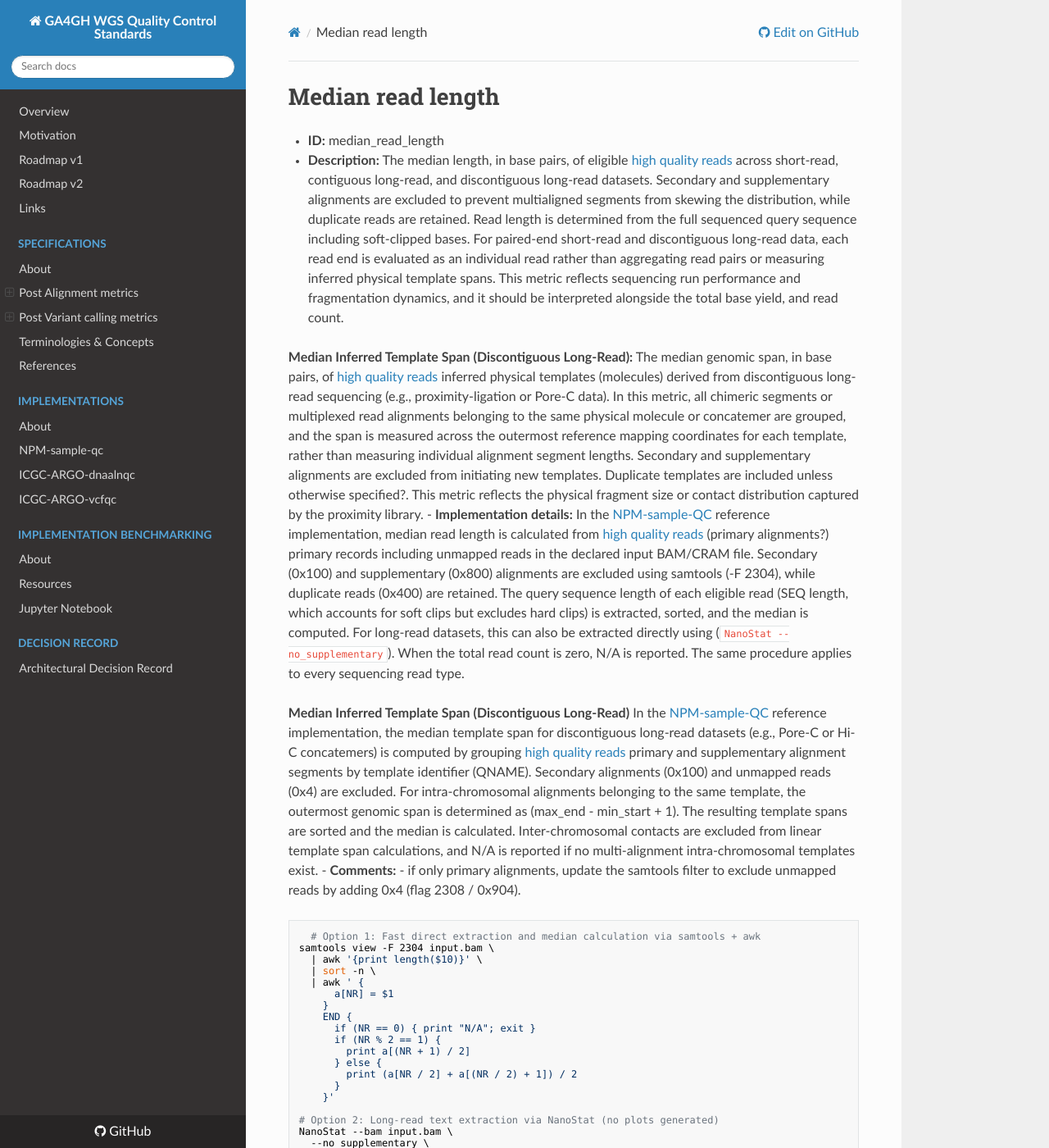
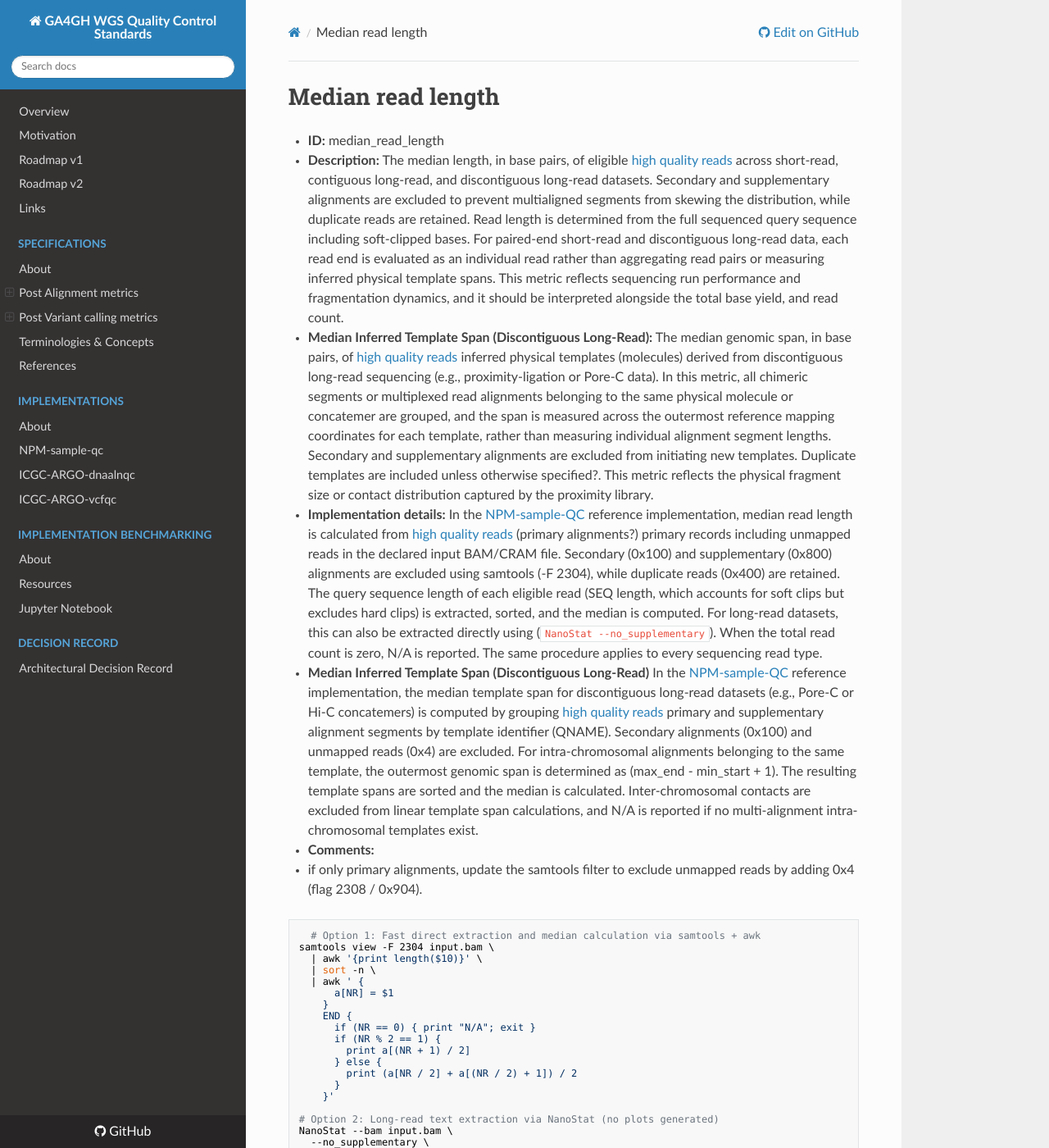
Before and after one commit to ga4gh/quality-control-wgs, an MkDocs documentation site: the page built from docs/metrics_definitions/lr-median_read_length.md, in a window 1280 px wide and 1400 px high. Shown: the whole window at 82% size. Built offline with MkDocs 1.6.1, drawn with Linux system fonts in a browser that asks for light colours; nearby versions of some CDN libraries.

Commit message:
minor format alignment

```diff
--- a/docs/metrics_definitions/lr-median_read_length.md
+++ b/docs/metrics_definitions/lr-median_read_length.md
@@ -2,11 +2,11 @@
 - **ID:** median_read_length
 - **Description:** The median length, in base pairs, of eligible [high quality reads](terminologies.md#high-quality-reads) across short-read, contiguous long-read, and discontiguous long-read datasets. Secondary and supplementary alignments are excluded to prevent multialigned segments from skewing the distribution, while duplicate reads are retained. Read length is determined from the full sequenced query sequence including soft-clipped bases. For paired-end short-read and discontiguous long-read data, each read end is evaluated as an individual read rather than aggregating read pairs or measuring inferred physical template spans. This metric reflects sequencing run performance and fragmentation dynamics, and it should be interpreted alongside the total base yield, and read count.
 
-**Median Inferred Template Span (Discontiguous Long-Read):**
+  - **Median Inferred Template Span (Discontiguous Long-Read):**
 The median genomic span, in base pairs, of [high quality reads](terminologies.md#high-quality-reads) inferred physical templates (molecules) derived from discontiguous long-read sequencing (e.g., proximity-ligation or Pore-C data). In this metric, all chimeric segments or multiplexed read alignments belonging to the same physical molecule or concatemer are grouped, and the span is measured across the outermost reference mapping coordinates for each template, rather than measuring individual alignment segment lengths. Secondary and supplementary alignments are excluded from initiating new templates. Duplicate templates are included unless otherwise specified?. This metric reflects the physical fragment size or contact distribution captured by the proximity library.
 - **Implementation details:** In the [NPM-sample-QC](References.md#npm-sample-qc) reference implementation, median read length is calculated from [high quality reads](terminologies.md#high-quality-reads) (primary alignments?) primary records including unmapped reads in the declared input BAM/CRAM file. Secondary (0x100) and supplementary (0x800) alignments are excluded using samtools (-F 2304), while duplicate reads (0x400) are retained. The query sequence length of each eligible read (SEQ length, which accounts for soft clips but excludes hard clips) is extracted, sorted, and the median is computed. For long-read datasets, this can also be extracted directly using (`NanoStat --no_supplementary`). When the total read count is zero, N/A is reported. The same procedure applies to every sequencing read type.
 
-**Median Inferred Template Span (Discontiguous Long-Read)**
+  - **Median Inferred Template Span (Discontiguous Long-Read)**
 In the [NPM-sample-QC](References.md#npm-sample-qc) reference implementation, the median template span for discontiguous long-read datasets (e.g., Pore-C or Hi-C concatemers) is computed by grouping [high quality reads](terminologies.md#high-quality-reads) primary and supplementary alignment segments by template identifier (QNAME). Secondary alignments (0x100) and unmapped reads (0x4) are excluded. For intra-chromosomal alignments belonging to the same template, the outermost genomic span is determined as (max_end - min_start + 1). The resulting template spans are sorted and the median is calculated. Inter-chromosomal contacts are excluded from linear template span calculations, and N/A is reported if no multi-alignment intra-chromosomal templates exist.
 - **Comments:**
   - if only primary alignments, update the samtools filter to exclude unmapped reads by adding 0x4 (flag 2308 / 0x904).
```
Also changed, not shown: docs/metrics_definitions/lr-read_number.md (+2 -2 lines), docs/metrics_definitions/mean-autosome-coverage.md (+1 -2 lines).
